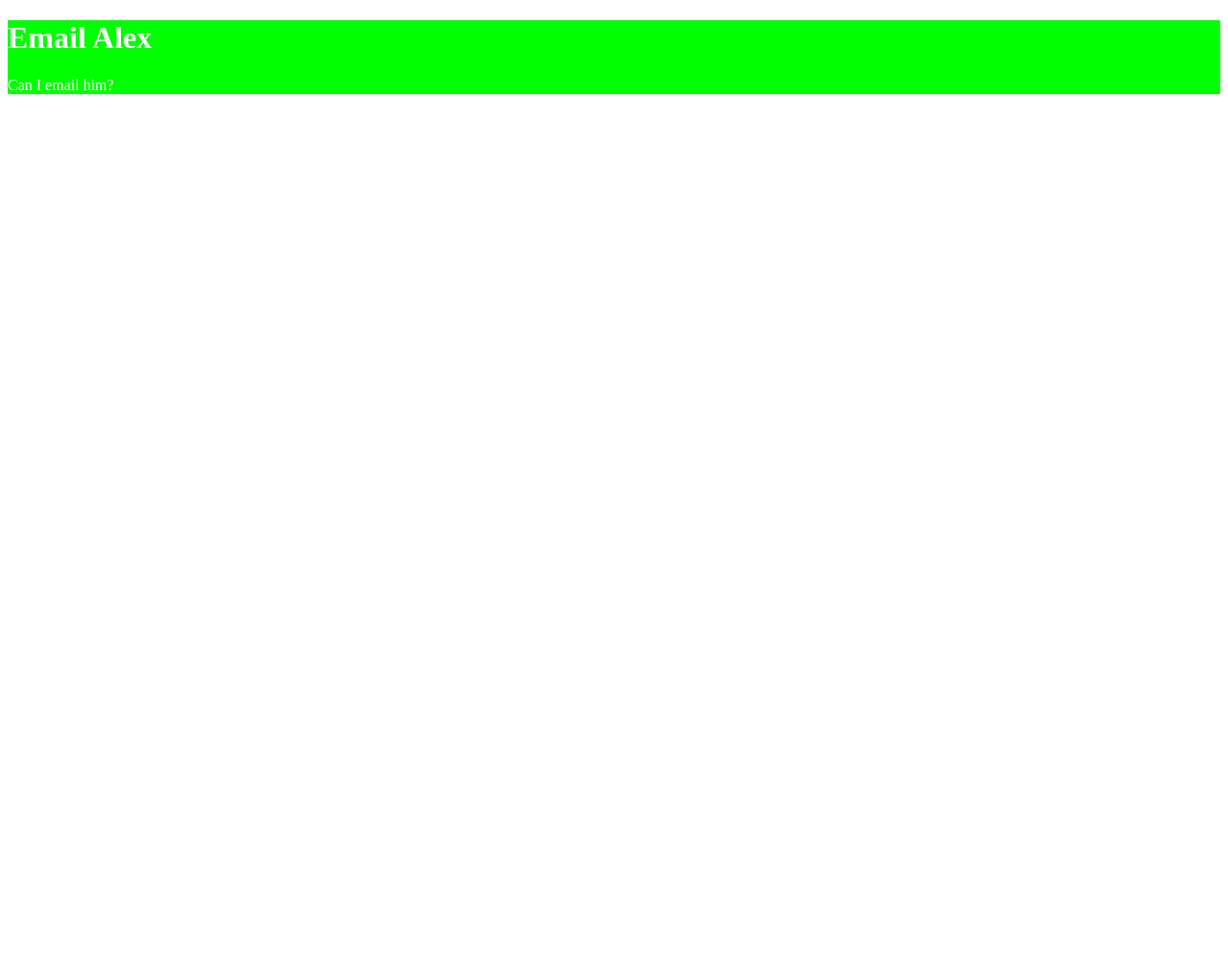
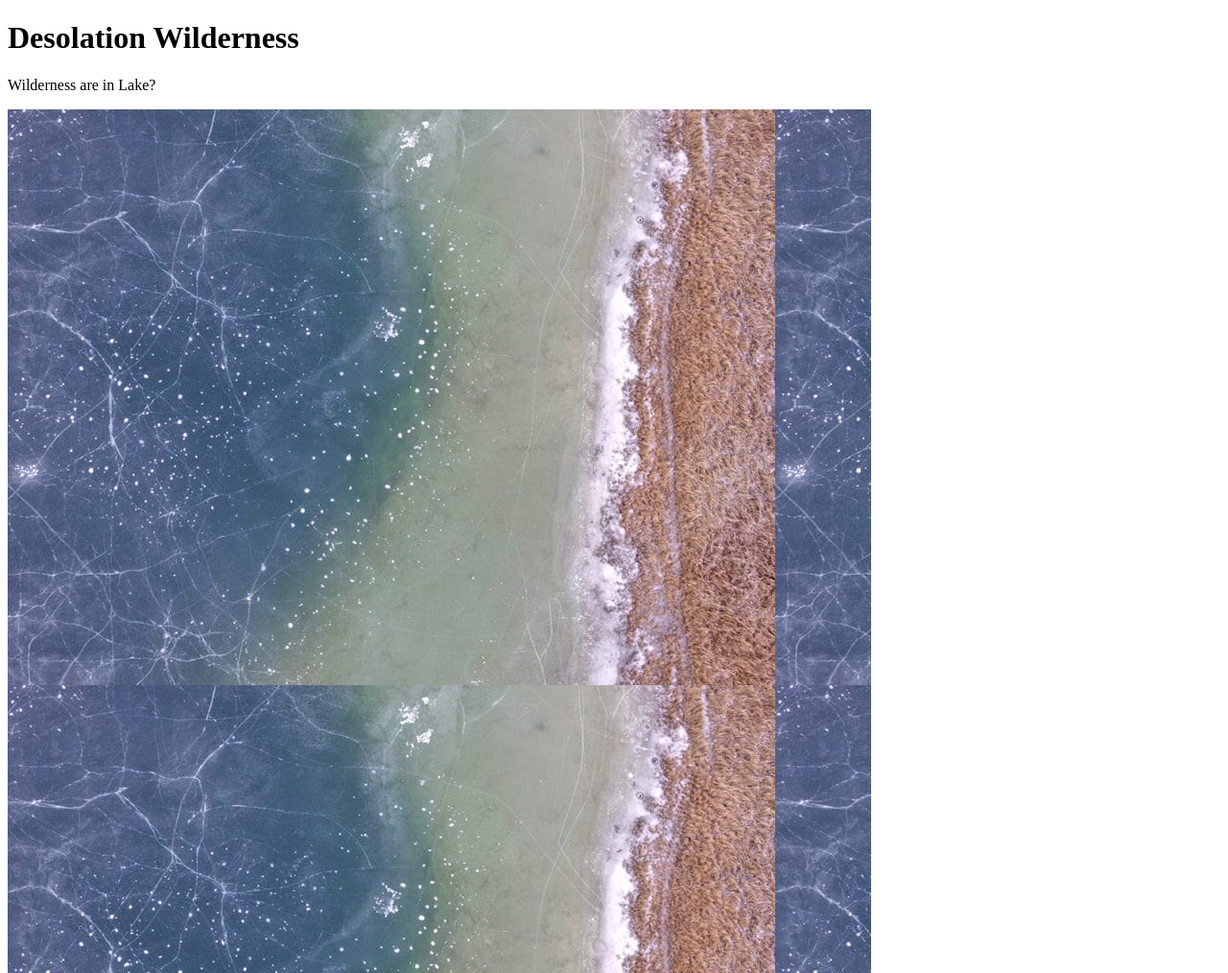
Before and after one commit to cqcmdwym/webpacker, a React app in the folder v3/: page / in a window 1280 px wide. Shown: the whole page at 96% size. Before the commit the page ends 800 px from the top, so only its background shows below. Built offline with nearby package versions, Linux system fonts and the light colour scheme.

Commit message:
loading images

```diff
--- a/v3/package.json
+++ b/v3/package.json
@@ -16,9 +16,11 @@
     "babel-preset-react": "^6.24.1",
     "babel-preset-stage-0": "^6.24.1",
     "css-loader": "^0.28.9",
+    "file-loader": "^1.1.6",
     "node-sass": "^4.7.2",
     "sass-loader": "^6.0.6",
     "style-loader": "^0.20.1",
+    "url-loader": "^0.6.2",
     "webpack": "^3.10.0"
   },
   "dependencies": {
--- a/v3/src/index.js
+++ b/v3/src/index.js
@@ -2,16 +2,17 @@ import React from 'react';
 import ReactDOM from 'react-dom';
 import './style.scss';
 
-class Message extends React.Component{
+class Image extends React.Component{
     render(){
         return (
             <div>
                 <h1>{this.props.title}</h1>
-                <p>{this.props.message}</p>
+                <p>{this.props.caption}</p>
+                <div id="image"></div>
             </div>
         );
     }
 }
 const MyComponent = () => <h1>Webpack &amp; React</h1>
 
-ReactDOM.render(<Message title="Email Alex" message="Can I email him?"/>, document.getElementById('react-container'))
+ReactDOM.render(<Image title="Desolation Wilderness" caption="Wilderness are in Lake?"/>, document.getElementById('react-container'))
--- a/v3/src/style.scss
+++ b/v3/src/style.scss
@@ -1,7 +1,5 @@
-$green:#00FF00;
-$white:#FFFFFF;
-
-div{
-    background-color: $green;
-    color:$white;
+#image{
+    background: url('sea.jpg');
+    width: 900px;
+    height: 900px;
 }
--- a/v3/webpack.config.js
+++ b/v3/webpack.config.js
@@ -34,6 +34,13 @@ module.exports = {
                     { loader: "css-loader" },
                     { loader: "sass-loader" }
                 ]
+            },
+            {
+                test: /\.jpg$/,
+                exclude: /(node_modules)/,
+                use: [
+                    { loader: "url-loader" }
+                ]
             }
         ]
     }
```
Also changed, not shown: v3/dist/bundle.js, v3/src/sea.jpg (added), 1 other file.
